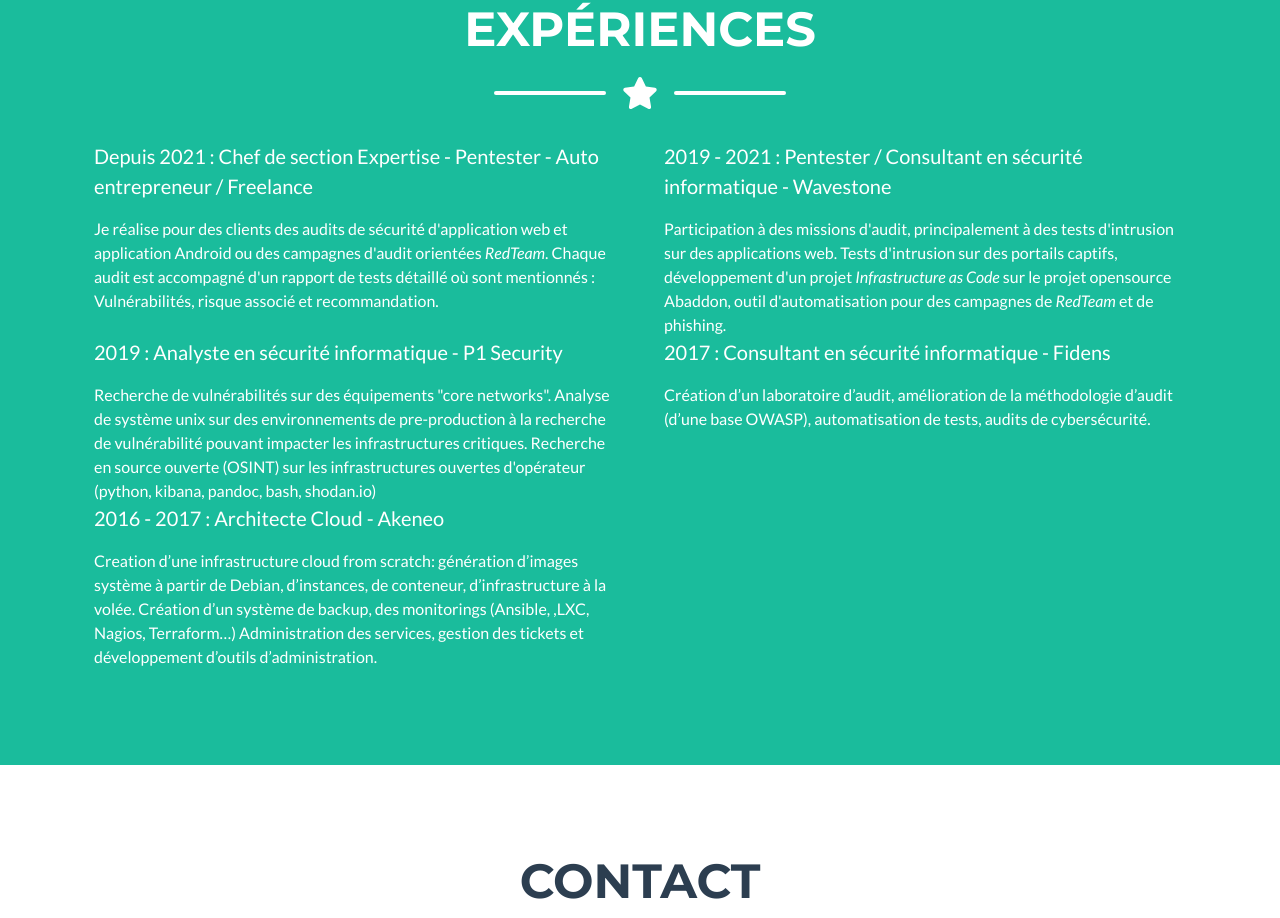
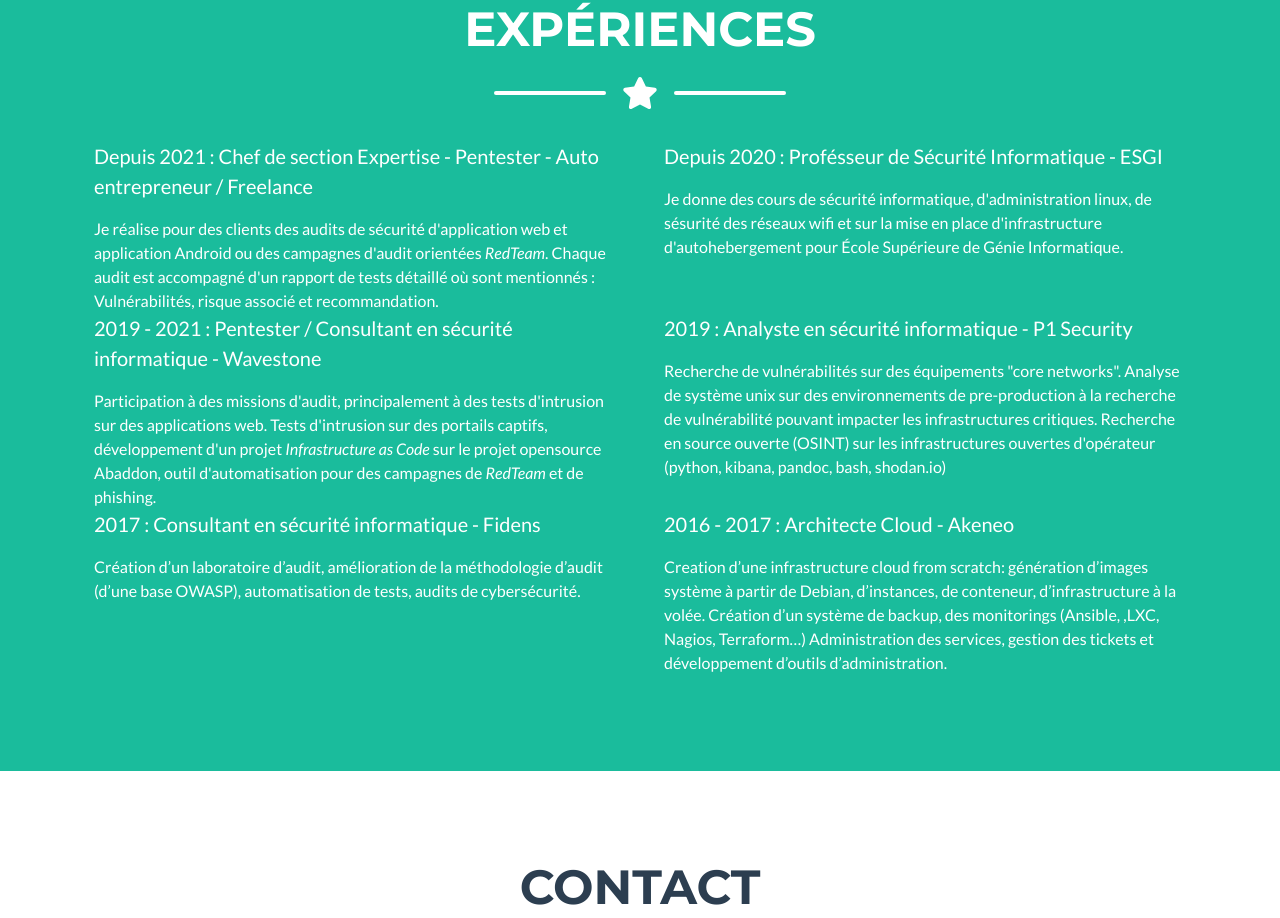
Before and after one commit to sbnsec/sbnsec, a plain HTML site: page index.html in a window 1280 px wide. Shown: the part 2759-3677 px from the top of the page. Drawn offline with nearby package versions, Linux system fonts and the light colour scheme.

Commit message:
Update index.html

```diff
--- a/index.html
+++ b/index.html
@@ -162,10 +162,15 @@
                <div class="divider-custom-line"></div>
             </div>
             <div class="row">
+
                <div class="col-lg-6 mr-auto">
                   <p class="lead">Depuis 2021 : Chef de section Expertise - Pentester - Auto entrepreneur / Freelance</p>
                   Je réalise pour des clients des audits de sécurité d'application web et application Android ou des campagnes d'audit orientées <i>RedTeam</i>.
                   Chaque audit est accompagné d'un rapport de tests détaillé où sont mentionnés : Vulnérabilités, risque associé et recommandation.
+               </div>
+               <div class="col-lg-6 mr-auto">
+                  <p class="lead">Depuis 2020 : Profésseur de Sécurité Informatique - ESGI</p>
+                  Je donne des cours de sécurité informatique, d'administration linux, de sésurité des réseaux wifi et sur la mise en place d'infrastructure d'autohebergement pour École Supérieure de Génie Informatique.
                </div>
                <div class="col-lg-6 mr-auto">
                   <p class="lead">2019 - 2021 : Pentester / Consultant en sécurité informatique - Wavestone</p>
```
